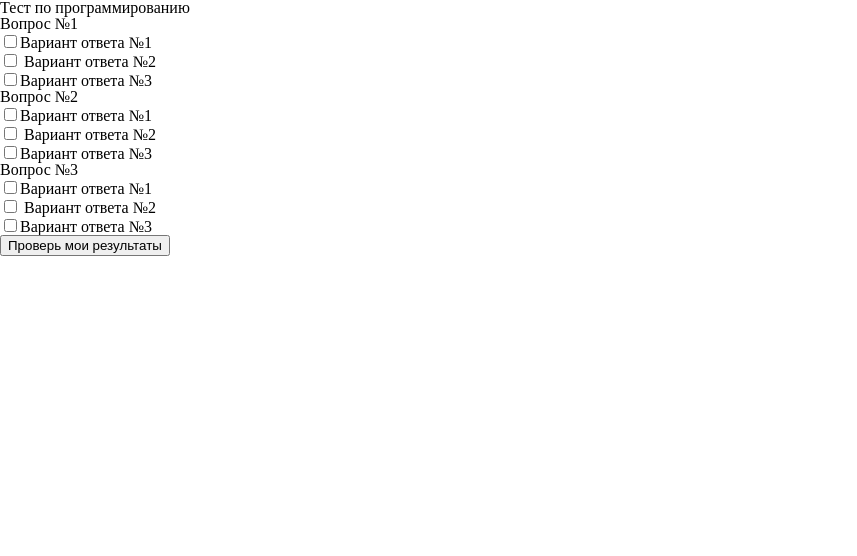
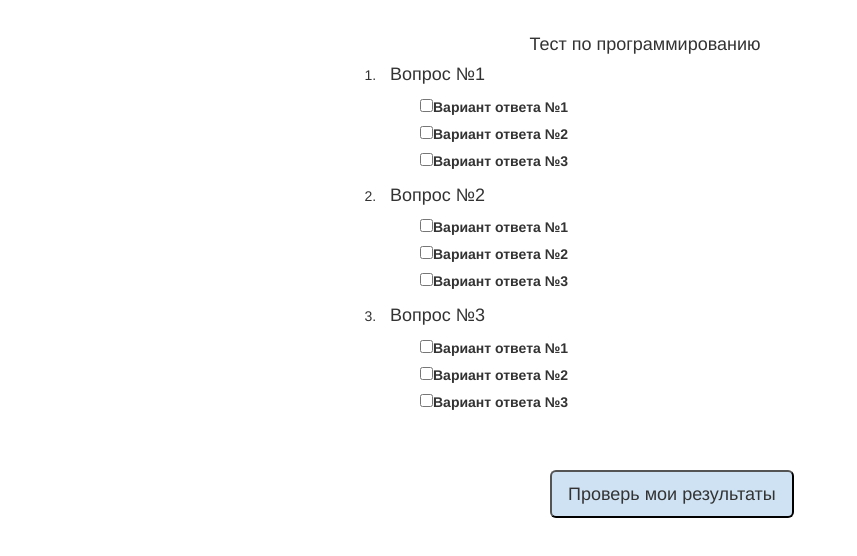
Before and after one commit to fitnessyulya/Shmagina.github.JS_3-4, a plain HTML site: page index.html in a window 1280 px wide. Shown: the whole page, without its empty margins (0-857 px from the left). Drawn offline with nearby package versions, Linux system fonts and the light colour scheme; files that its build step writes are made by us from their sources.

Commit message:
add styles, script

```diff
--- a/index.html
+++ b/index.html
@@ -5,38 +5,11 @@
     <meta name="viewport"
           content="width=device-width, user-scalable=no, initial-scale=1.0, maximum-scale=1.0, minimum-scale=1.0">
     <meta http-equiv="X-UA-Compatible" content="ie=edge">
-    <title>3-4DZ</title>
-    <link rel="stylesheet" href="https://cdnjs.cloudflare.com/ajax/libs/meyer-reset/2.0/reset.css">
-    <link rel="stylesheet" href="css/style.css">
-    <script src="script.js"></script>
+    <title>HW 3-4</title>
+    <link rel="stylesheet" href="https://maxcdn.bootstrapcdn.com/bootstrap/3.3.7/css/bootstrap.min.css">
+    <link rel="stylesheet" href="style.css">
 </head>
 <body>
-    <h2>Тест по программированию</h2>
-    <form method="post" action="">
-    <ol>
-        <li>Вопрос №1
-            <ul>
-                <li><input type="checkbox">Вариант ответа №1</li>
-                <li><input type="checkbox"> Вариант ответа №2</li>
-                <li><input type="checkbox">Вариант ответа №3</li>
-            </ul>
-        </li>
-        <li>Вопрос №2
-            <ul>
-                <li><input type="checkbox">Вариант ответа №1</li>
-                <li><input type="checkbox"> Вариант ответа №2</li>
-                <li><input type="checkbox">Вариант ответа №3</li>
-            </ul>
-        </li>
-        <li>Вопрос №3
-            <ul>
-                <li><input type="checkbox">Вариант ответа №1</li>
-                <li><input type="checkbox"> Вариант ответа №2</li>
-                <li><input type="checkbox">Вариант ответа №3</li>
-            </ul>
-        </li>
-    </ol>
-    <input type="submit" value="Проверь мои результаты">
-    </form>
+    <script src="script.js"></script>
 </body>
 </html>
--- a/script.js
+++ b/script.js
@@ -0,0 +1,51 @@
+var body = document.querySelector('body');
+var header = document.createElement('h4');
+header.classList.add('topic')
+header.innerText = 'Тест по программированию';
+body.appendChild(header);
+
+var wrapper = document.createElement('ol');
+wrapper.classList.add('wrapper');
+
+function createQuestion(questionNumber) {
+    var questionWrapper = document.createElement('li');
+    questionWrapper.classList.add('question-wrapper');
+    var question = document.createElement('h4');
+    question.innerText = 'Вопрос №' + questionNumber;
+    questionWrapper.appendChild(question);
+
+    var answersWrapper = document.createElement('ul');
+    answersWrapper.classList.add('answers-wrapper');
+
+    for (var j = 1; j <= 3; j++) {
+        createAnswer(j, answersWrapper);
+    }
+
+    questionWrapper.appendChild(answersWrapper);
+    wrapper.appendChild(questionWrapper);
+}
+
+function createAnswer(answerNumber, wrapper) {
+    var answer = document.createElement('li');
+    var label = document.createElement('label');
+
+    label.classList.add('squaredOne');
+    var checkbox = document.createElement('input');
+    checkbox.setAttribute('type', 'checkbox');
+    label.appendChild(checkbox);
+    answer.appendChild(label);
+    var answerText = document.createTextNode('Вариант ответа №' + answerNumber);
+    label.appendChild(answerText);
+
+    wrapper.appendChild(answer);
+}
+
+for(var i = 1; i <= 3; i++) {
+    createQuestion(i);
+}
+
+body.appendChild(wrapper);
+var button = document.createElement('button');
+button.classList.add('btn-lg');
+button.innerText = 'Проверь мои результаты';
+body.appendChild(button);
--- a/style.css
+++ b/style.css
@@ -0,0 +1,25 @@
+.wrapper {
+    width: 600px;
+    height: 380px;
+    margin: 0 auto;
+    background: white;
+}
+
+ul {
+    list-style: none;
+}
+
+.topic{
+    text-align: center;
+    padding-top: 25px;
+}
+
+h4{
+    padding-left: 10px;
+}
+
+.btn-lg{
+    margin-top: 25px;
+    margin-left: 550px;
+    background-color: #CFE2F3;
+}
```
Also changed, not shown: 1 other file.
